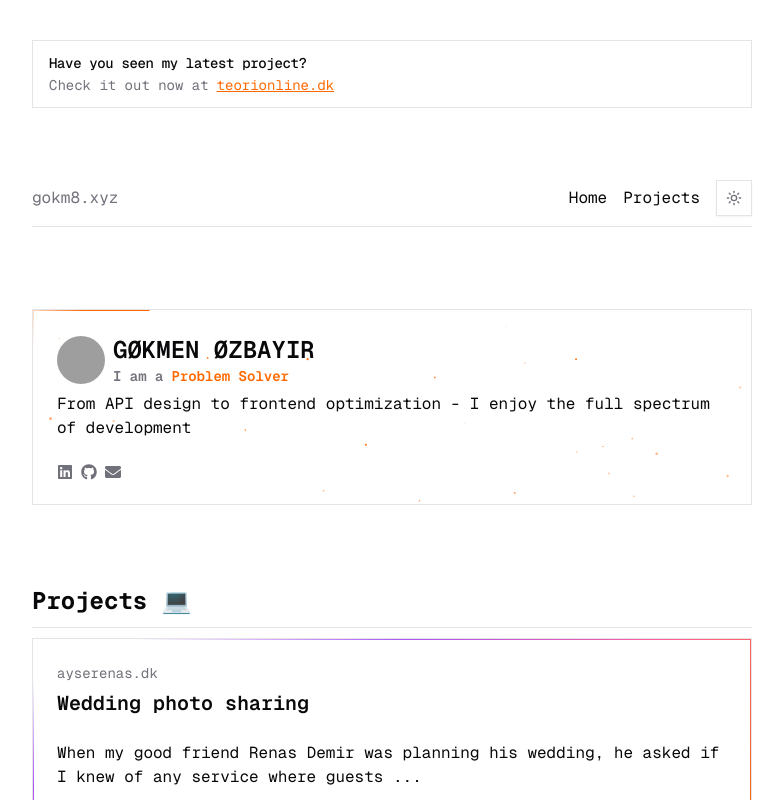
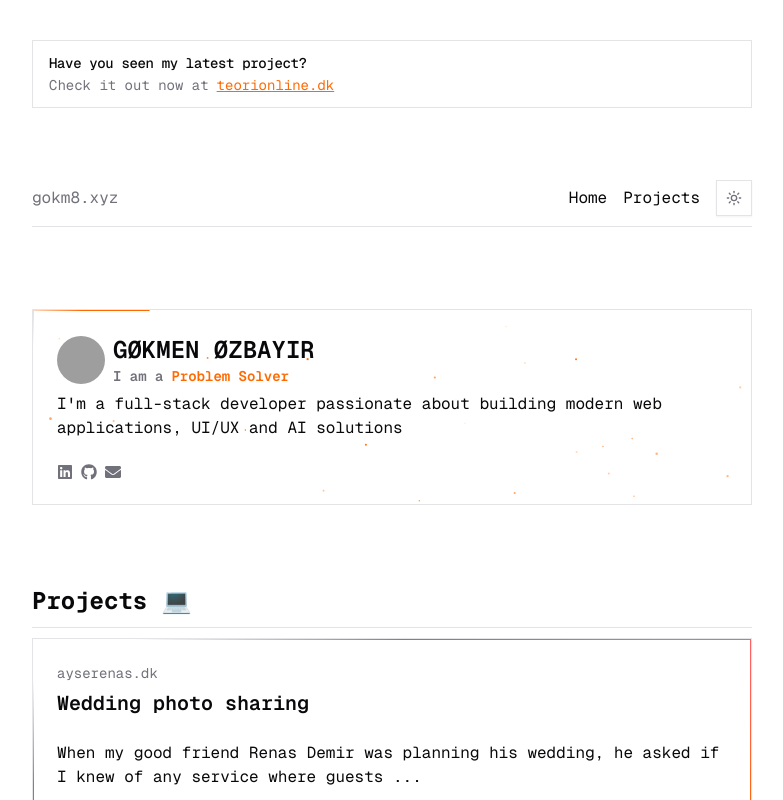
Before and after one commit to gokm8/portfolio-v2, a Next.js app: page / in a window 1280 px wide. Shown: the top 800 px of the page, without its empty margins (248-1031 px from the left). Built offline with nearby package versions, Linux system fonts and the light colour scheme; grey boxes are pictures that could not be loaded.

Commit message:
update introduction text

```diff
--- a/components/new-home-page/Introduction.tsx
+++ b/components/new-home-page/Introduction.tsx
@@ -15,7 +15,6 @@ import { HyperText } from '../ui/hyper-text'
 import { BorderBeam } from '../ui/border-beam'
 import { SparklesCore } from '../ui/sparkles'
 import { TextLoop } from '../ui/text-loop'
-import { Button } from '../ui/button'
 import { toast } from 'sonner'
 import { useCopyToClipboard } from '@/hooks/use-copy-to-clipboard'
 
@@ -77,8 +76,8 @@ function IntroductionNew() {
 
             <CardDescription>
               <p className='text-base'>
-                From API design to frontend optimization - I enjoy the full
-                spectrum of development
+                I'm a full-stack developer passionate about building modern web
+                applications, UI/UX and AI solutions
               </p>
             </CardDescription>
           </CardHeader>
@@ -92,19 +91,17 @@ function IntroductionNew() {
                     <logo.icon className='text-muted-foreground hover:text-primary size-4' />
                   </Link>
                 ))}
-                <Button
-                  variant='ghost'
-                  size='icon'
+                <div
                   onClick={() => {
                     copy('gozbayir@hotmail.com')
                     toast('Email has been copied to clipboard', {
                       description: 'You can email me regarding any inquiries'
                     })
                   }}
-                  className='text-muted-foreground hover:text-primary size-4 cursor-pointer'
+                  className='text-muted-foreground hover:text-primary size-4 cursor-pointer transition-colors'
                 >
-                  <FaEnvelope className='text-muted-foreground hover:text-primary size-4' />
-                </Button>
+                  <FaEnvelope className='size-4' />
+                </div>
               </div>
             </div>
           </CardContent>
```
